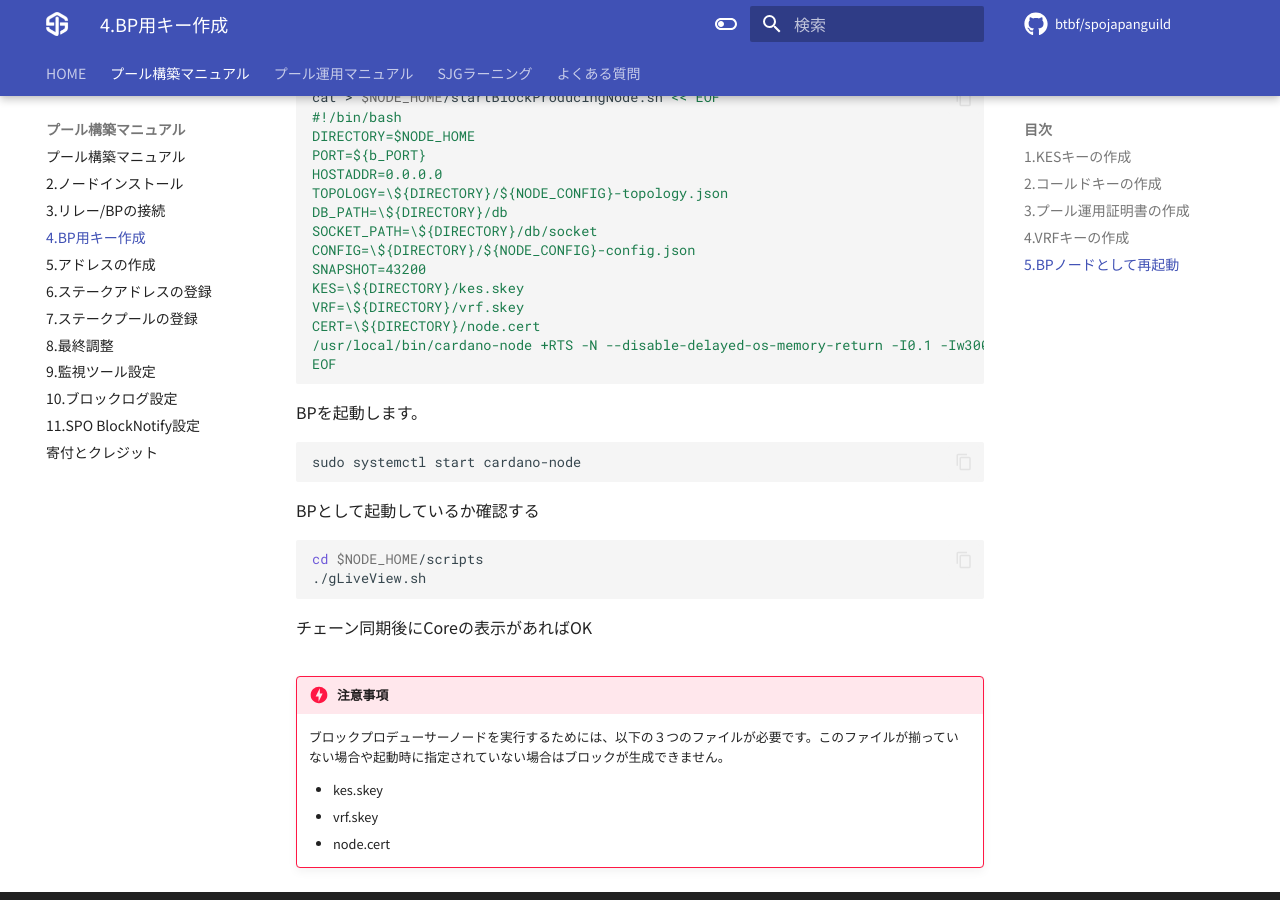
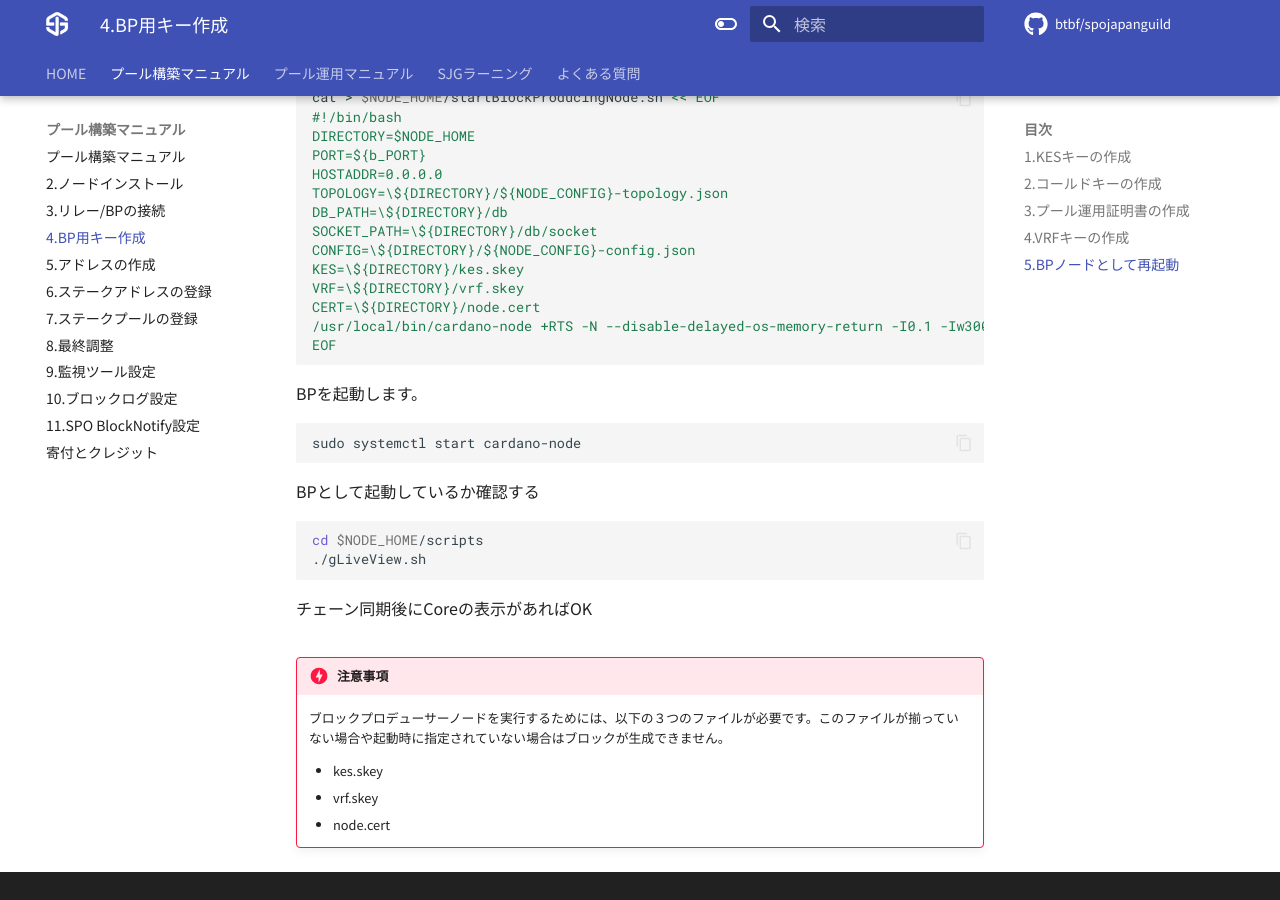
Before and after one commit to btbf/spojapanguild, an MkDocs documentation site: the page built from docs/setup/4-bp-setup.md, in a window 1280 px wide and 900 px high, scrolled down 5032 px. Built offline with MkDocs 1.6.1 and Material for MkDocs 9.7.7, drawn with Linux system fonts in a browser that asks for light colours; comment, search, counter and statistics services are not loaded.

Commit message:
fixed bp run script

````diff
--- a/docs/setup/4-bp-setup.md
+++ b/docs/setup/4-bp-setup.md
@@ -228,11 +228,10 @@
     DB_PATH=\${DIRECTORY}/db
     SOCKET_PATH=\${DIRECTORY}/db/socket
     CONFIG=\${DIRECTORY}/${NODE_CONFIG}-config.json
-    SNAPSHOT=43200
     KES=\${DIRECTORY}/kes.skey
     VRF=\${DIRECTORY}/vrf.skey
     CERT=\${DIRECTORY}/node.cert
-    /usr/local/bin/cardano-node +RTS -N --disable-delayed-os-memory-return -I0.1 -Iw300 -A32m -n4m -F1.5 -H2500M -T -S -RTS run --topology \${TOPOLOGY} --database-path \${DB_PATH} --socket-path \${SOCKET_PATH} --host-addr \${HOSTADDR} --port \${PORT} --config \${CONFIG} --shelley-kes-key \${KES} --shelley-vrf-key \${VRF} --shelley-operational-certificate \${CERT} --snapshot-interval \${SNAPSHOT}
+    /usr/local/bin/cardano-node +RTS -N --disable-delayed-os-memory-return -I0.1 -Iw300 -A32m -n4m -F1.5 -H2500M -T -S -RTS run --topology \${TOPOLOGY} --database-path \${DB_PATH} --socket-path \${SOCKET_PATH} --host-addr \${HOSTADDR} --port \${PORT} --config \${CONFIG} --shelley-kes-key \${KES} --shelley-vrf-key \${VRF} --shelley-operational-certificate \${CERT}
     EOF
     ```
 
````
Also changed, not shown: docs/operation/node-update.md (+31 -1 lines).
